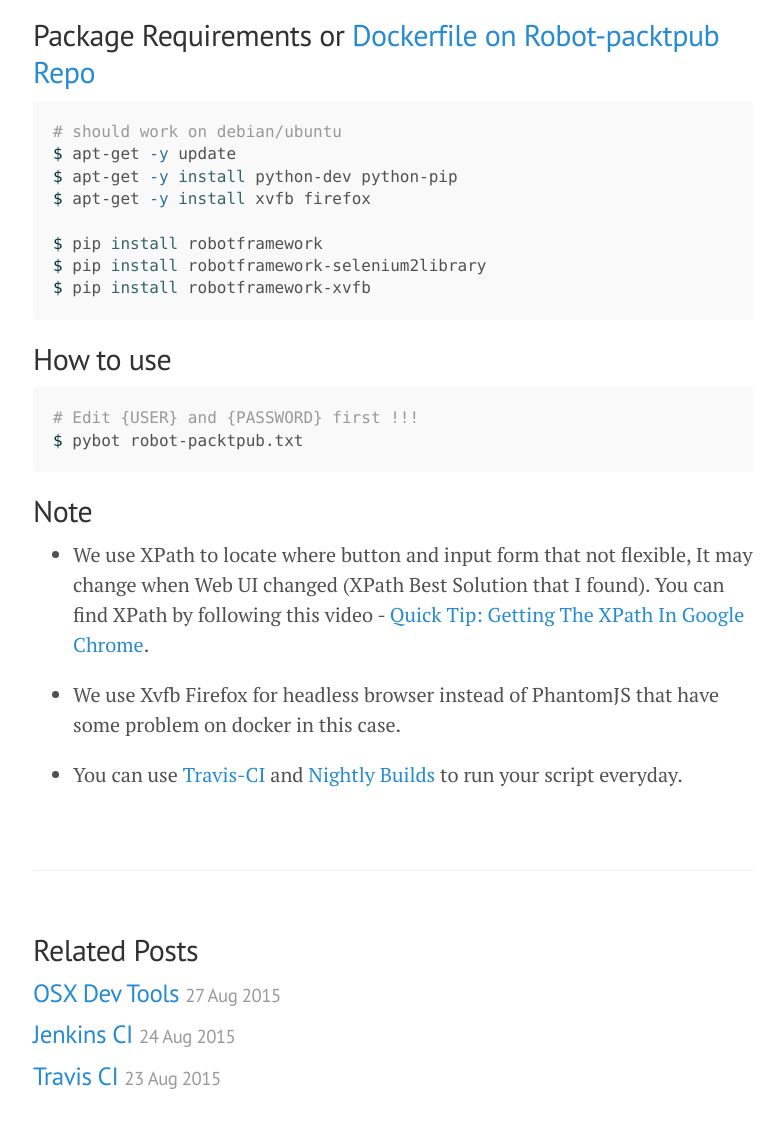
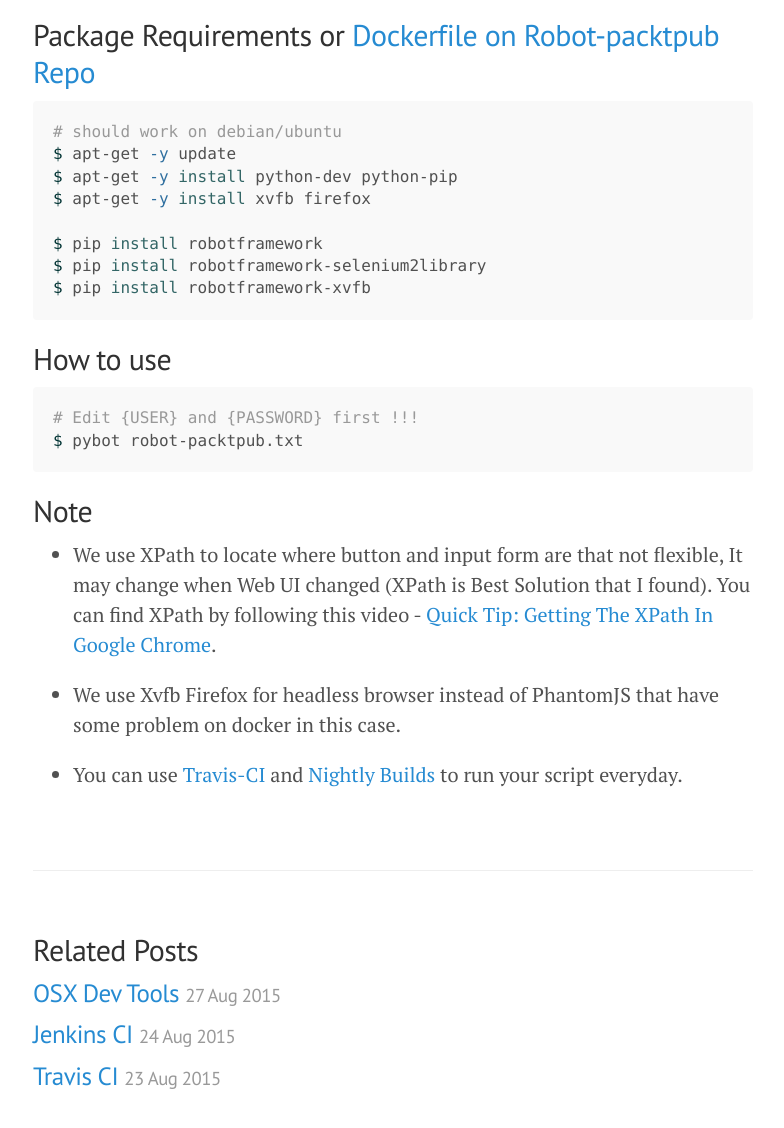
Before and after one commit to ibotdotout/ibotdotout.github.io, a Jekyll site: the page built from _posts/2015-08-30-robot-packtpub.md, in a window 1280 px wide, cut to the strip 524-1676 px from the top of the page. Shown: the top 1128 px of the strip, without its empty margins (247-1031 px from the left). Built offline with Jekyll 4.4.1, drawn with Linux system fonts in a browser that asks for light colours; Markdown is read by kramdown in place of the engine named in the settings.

Commit message:
Modif: fix wrong grammar

````diff
--- a/_posts/2015-08-30-robot-packtpub.md
+++ b/_posts/2015-08-30-robot-packtpub.md
@@ -31,8 +31,8 @@ $ pybot robot-packtpub.txt
 ```
 
 ## Note
-- We use XPath to locate where button and input form that not flexible,
-  It may change when Web UI changed (XPath Best Solution that I found).
+- We use XPath to locate where button and input form are that not flexible,
+  It may change when Web UI changed (XPath is Best Solution that I found).
   You can find XPath by following this video - [Quick Tip: Getting The XPath In Google Chrome](https://www.youtube.com/watch?v=vCNLPHP3E_U).
 
 - We use Xvfb Firefox for headless browser instead of PhantomJS that have some problem on docker in this case.
````
